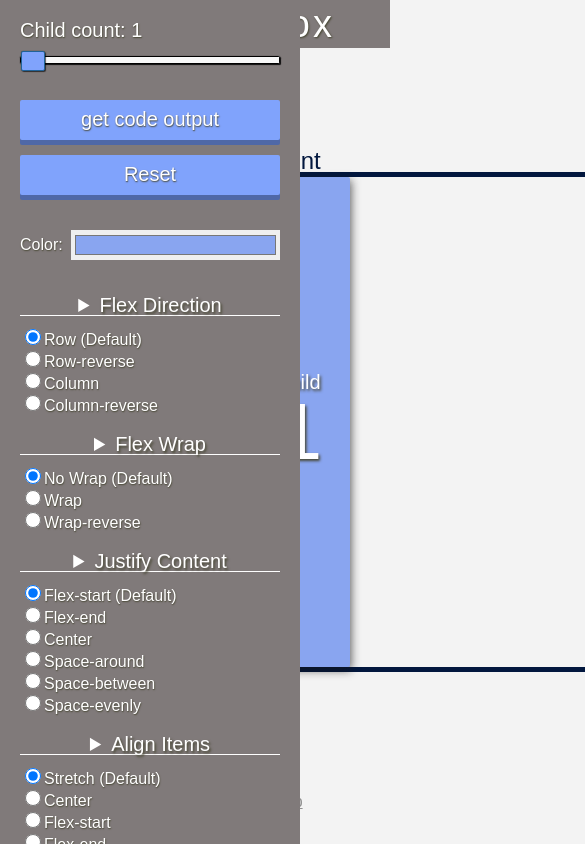
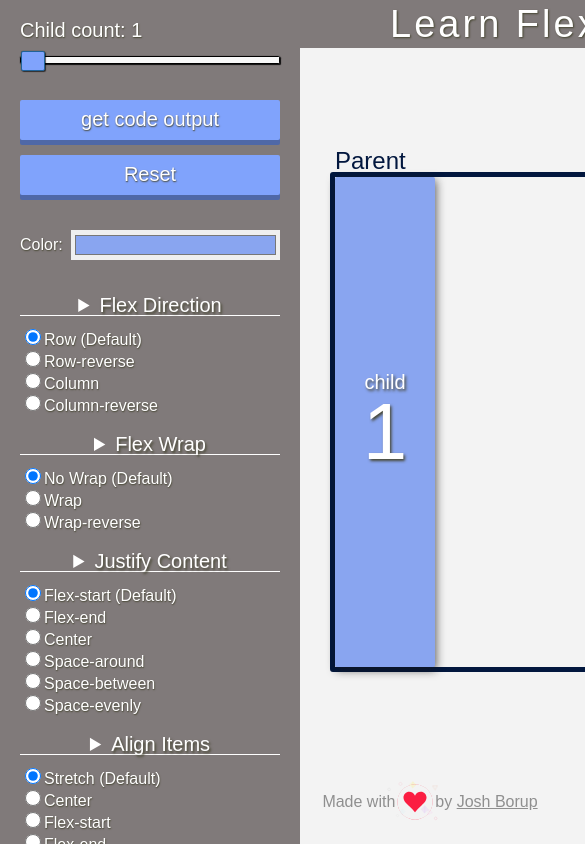
Before and after one commit to joshborup/learnflexbox.org, a React (Create React App) app: page / in a window 390 px wide. Shown: the top 844 px of the page, 585 px wide, since content can reach past the window. Built offline with nearby package versions, Linux system fonts and the light colour scheme.

Commit message:
updated so it doesnt look jankey on mobile

```diff
--- a/src/App.css
+++ b/src/App.css
@@ -1,7 +1,11 @@
 .Main {
   display: flex;
   align-items: center;
+  min-width: 860px;
   width: 100%;
+  max-height: 100vh;
+  height: 100vh;
+  overflow: scroll;
   position: relative; }
   .Main > h1 {
     position: absolute;
@@ -18,6 +22,9 @@
     padding: 5px 0;
     text-shadow: 1px 1px 2px #464632;
     letter-spacing: 3px; }
+    @media (max-width: 860px) {
+      .Main > h1 {
+        padding-left: 200px; } }
   .Main .parent-classname {
     color: #02173E;
     font-size: 24px;
@@ -29,6 +36,7 @@
     background: #f3f3f3;
     width: 100%;
     height: 100vh;
+    min-height: 100vh;
     padding: 30px;
     display: flex;
     flex-direction: row;
--- a/src/App.js
+++ b/src/App.js
@@ -139,7 +139,7 @@ class App extends Component {
     }
 
     let divInputs = this.state.childrenArray.map(div => {
-         return <div className='child-container'>
+         return <div key={div} className='child-container'>
                   <h2>child {div + 1}</h2>
                   <div className='child-flex-options'>
                     <h3>Flex:</h3>
@@ -190,7 +190,6 @@ class App extends Component {
       margin: 0
     }
 
-    console.log(this.state.initialState)
     return (
       <div className="Main">
 
@@ -200,7 +199,7 @@ class App extends Component {
             <JustifyContent inputChangeHandler={this.inputChangeHandler} />
             <AlignItems inputChangeHandler={this.inputChangeHandler}/>
             <AlignContent inputChangeHandler={this.inputChangeHandler}/>
-            <Child divInputs={divInputs} inputChangeHandler={this.inputChangeHandler} />
+            <Child div1={this.state['div-1']} divInputs={divInputs} inputChangeHandler={this.inputChangeHandler} />
 
           </Sidebar>
           <div>
--- a/src/App.scss
+++ b/src/App.scss
@@ -1,7 +1,11 @@
 .Main {
     display: flex;
     align-items: center;
+    min-width: 860px;
     width: 100%;
+    max-height: 100vh;
+    height: 100vh;
+    overflow: scroll;
     position: relative;
 
     >h1 {
@@ -19,6 +23,10 @@
         padding: 5px 0;
         text-shadow: 1px 1px 2px rgb(70,70,50);
         letter-spacing: 3px;
+        @media (max-width:860px) {
+
+            padding-left: 200px;
+        }
     }
 
     .parent-classname {
@@ -34,6 +42,7 @@
         background: rgb(243, 243, 243);
         width: 100%;
         height: 100vh;
+        min-height: 100vh;
         padding: 30px;
         display: flex;
         flex-direction: row;
--- a/src/components/Child.js
+++ b/src/components/Child.js
@@ -1,7 +1,6 @@
 import React from 'react';
 
 const ChildFlex = (props) => {
-    console.log(props.divInputs)
     return (
         <div className='flex-direction'>
                 <label>Child Options</label>
@@ -15,7 +14,7 @@ const ChildFlex = (props) => {
                             <h2>child 1</h2>
                             <div className='child-flex-options'>
                                 <p>Flex:</p>
-                                <input type='number' placeholder='example: 1' onChange={(e)=>props.inputChangeHandler(e.target.name, e.target.value)} name={`div-1`}/>
+                                <input type='number' placeholder='example: 1' onChange={(e)=>props.inputChangeHandler(e.target.name, e.target.value)} value={props.div1} name={`div-1`}/>
                             </div>
                             <div className='child-flex-options for-margin'>
                                 <label>margin:</label>
--- a/src/components/sidebar.css
+++ b/src/components/sidebar.css
@@ -1,6 +1,6 @@
 .side-bar-container {
-  max-height: 100vh;
-  height: 100%;
+  min-height: 100vh;
+  height: 100vh;
   position: relative;
   z-index: 4;
   width: 300px;
--- a/src/components/sidebar.js
+++ b/src/components/sidebar.js
@@ -2,7 +2,6 @@ import React from 'react';
 import './sidebar.css'
 
 const SideBar = (props) => {
-    console.log(props.color)
     return (
         <div className='side-bar-container'>
             <label>Child count: {props.flexChildren ? props.flexChildren : 1}</label>
--- a/src/components/sidebar.scss
+++ b/src/components/sidebar.scss
@@ -1,6 +1,6 @@
 .side-bar-container {
-    max-height: 100vh;
-    height: 100%;
+    min-height: 100vh;
+    height: 100vh;
     position: relative;
     z-index: 4;
     width: 300px;
```
